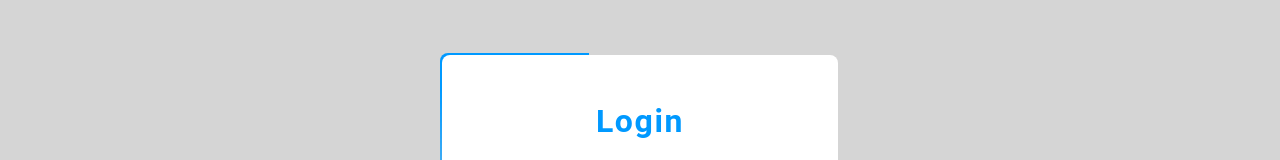
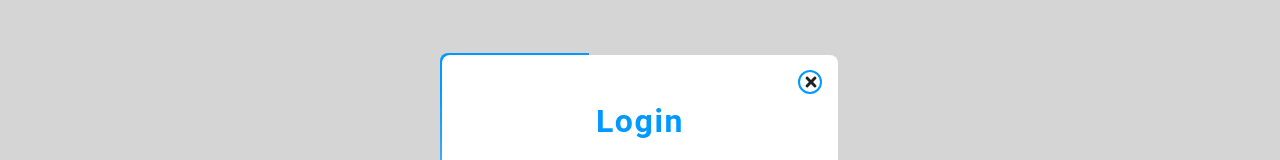
Before and after one commit to ammar886/HealthChainX, a React (Vite) app: page / in a window 1280 px wide. Both pictures are taken after a click on the button "LOGIN". Shown: the part 147-307 px from the top of the page. Built offline with nearby package versions, Linux system fonts and the light colour scheme.

Commit message:
Login Back Button added.

```diff
--- a/package.json
+++ b/package.json
@@ -16,6 +16,7 @@
     "@mui/material": "^5.14.14",
     "react": "^18.2.0",
     "react-dom": "^18.2.0",
+    "react-icons": "^4.12.0",
     "react-router-dom": "^6.17.0",
     "web3": "^4.2.2"
   },
--- a/src/components/Login.css
+++ b/src/components/Login.css
@@ -149,3 +149,14 @@ section {
     margin-top: 1.8rem;
     cursor: pointer;
   }
+
+  .close-icon {
+    position: absolute;
+    right: 1rem;
+    width: 1.5rem;
+    height: 1.5rem;
+    border: 2px solid var(--color-dodgerblue-100);
+    border-radius: 50%;
+    padding: 1px 3px;
+    cursor: pointer;
+  }
--- a/src/components/Login.jsx
+++ b/src/components/Login.jsx
@@ -1,11 +1,11 @@
 import React, { useState } from "react";
-import { useNavigate } from "react-router-dom"; // Add this import
-import Web3 from "web3"; // Install using: npm install web3
+import { useNavigate } from "react-router-dom";
+import { FaTimes } from "react-icons/fa"; // Import the close icon
+import Web3 from "web3";
 import "./Login.css";
 
-const Login = () => {
-  const navigate = useNavigate(); // Use useNavigate instead of useHistory
-
+const Login = ({ onClose }) => {
+  const navigate = useNavigate();
   const [username, setUsername] = useState("");
   const [password, setPassword] = useState("");
 
@@ -17,39 +17,14 @@ const Login = () => {
   };
 
   const handleMetaMaskLogin = async () => {
-    // Check if MetaMask is installed
     if (window.ethereum) {
       try {
-        // Request account access
         const accounts = await window.ethereum.request({
           method: "eth_requestAccounts",
         });
-        // Use the first account as the Ethereum address for simplicity
         const ethereumAddress = accounts[0];
-        alert("MetaMask Connection Succesfull! You're good to go");
+        alert("MetaMask Connection Successful! You're good to go");
         console.log(ethereumAddress);
-
-
-        // Send ethereumAddress to your server for authentication
-        // const response = await fetch("/api/authenticate", {
-        //   method: "POST",
-        //   headers: {
-        //     "Content-Type": "application/json",
-        //   },
-        //   body: JSON.stringify({ ethereumAddress }),
-        // });
-
-        // if (response.ok) {
-        //   console.log(
-        //     "Authenticated with MetaMask. Ethereum Address:",
-        //     ethereumAddress
-        //   );
-        //   // If authentication is successful, navigate to the admin page
-        //   navigate("/admin");
-        // } else {
-        //   console.error("Authentication failed");
-        //   alert("Authentication failed. Please try again.");
-        // }
       } catch (error) {
         console.error("Error connecting with MetaMask:", error);
         alert("Error connecting with MetaMask. Please try again.");
@@ -64,6 +39,9 @@ const Login = () => {
     <section>
       <div className="container">
         <form onSubmit={handleLogin}>
+          <div className="close-icon" onClick={onClose}>
+            <FaTimes />
+          </div>
           <h2>Login</h2>
 
           <div className="inputfield">
--- a/src/pages/Home.jsx
+++ b/src/pages/Home.jsx
@@ -16,7 +16,7 @@ const Home = () => {
           <Hero />
         </Suspense>
       </div>
-      {/* <div className="gridChild">
+      <div className="gridChild">
         <OurServices />
       </div>
       <div className="gridChild">
@@ -30,7 +30,7 @@ const Home = () => {
       </div>
       <div className="gridChild">
         <Footer />
-      </div> */}
+      </div>
     </div>
   );
 };
```
Also changed, not shown: src/components/Hero.jsx (+1 -7 lines), 1 other file (tests, documents, lock files or other folders).
